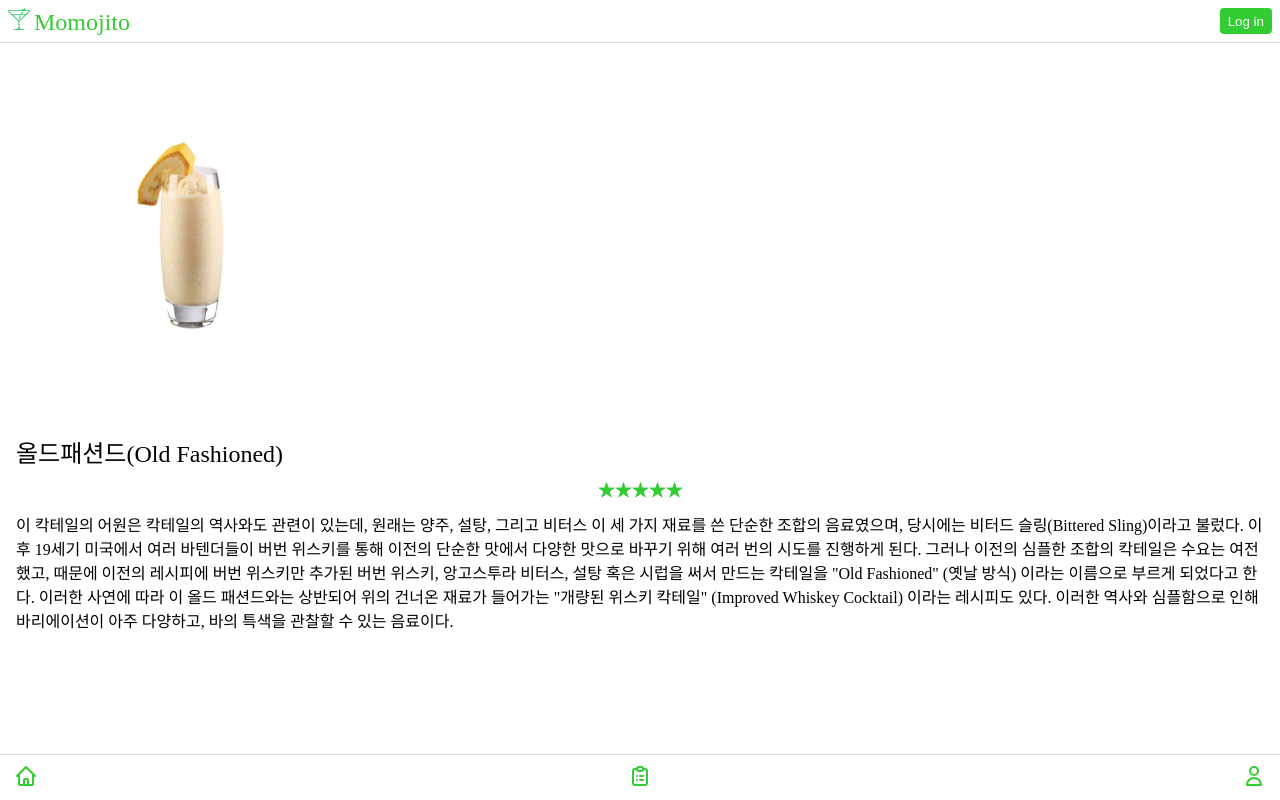
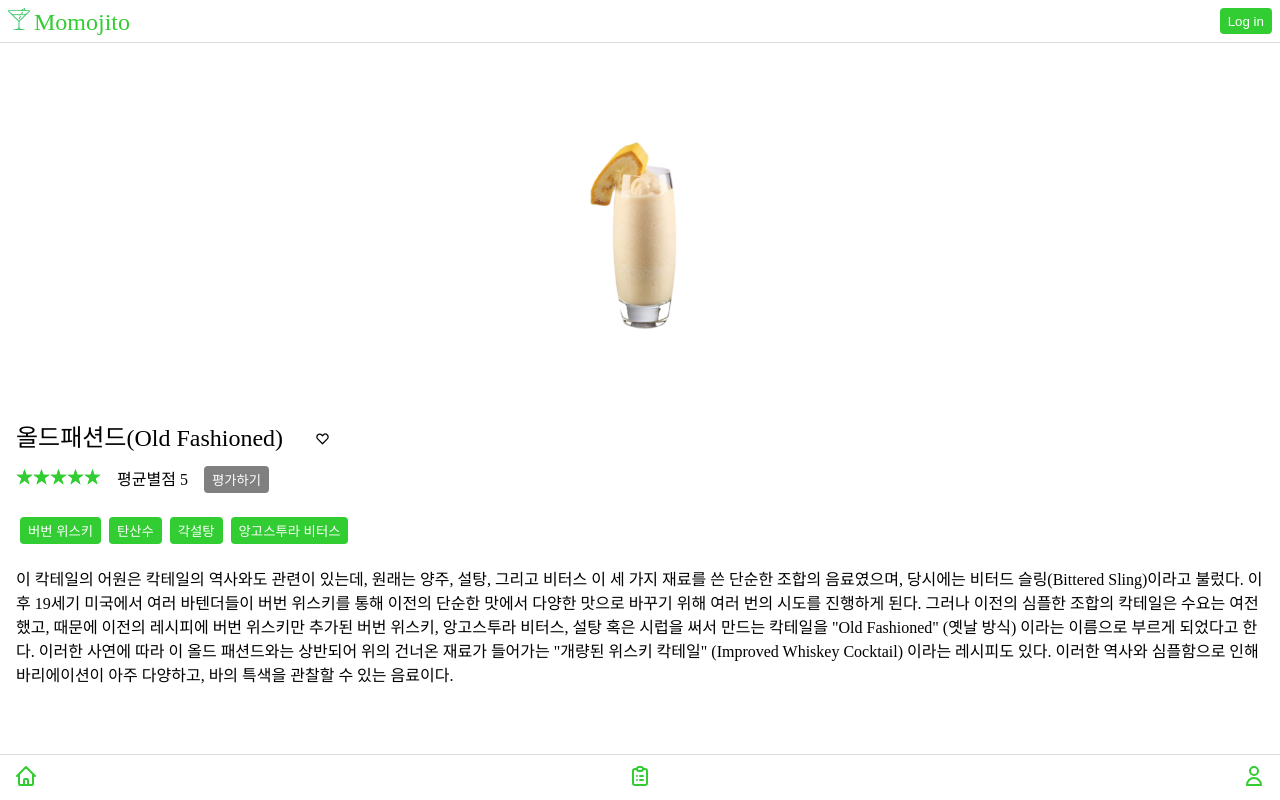
Before and after one commit to codestates/momojito_Client, a Next.js app: page /cocktails/0 in a window 1280 px wide. Built offline with nearby package versions, Linux system fonts and the light colour scheme.

Commit message:
Update Carousel

```diff
--- a/components/ButtonList.js
+++ b/components/ButtonList.js
@@ -4,20 +4,22 @@ import Button from "./Button";
 const Container = styled.div`
   display: flex;
   padding: 1rem;
-  justify-content: space-evenly;
+  justify-content: ${(props) => (props.all ? "flex-start" : "space-around")};
 `;
 
 export default function ButtonList({
   buttonList,
   buttonSelected,
   setButtonSelected,
+  all,
 }) {
   return (
-    <Container>
+    <Container all={all}>
       {buttonList.map((v, i) => (
         <Button
+          m={all ? "0 0.25rem" : ""}
           key={v}
-          selected={i === buttonSelected}
+          selected={all ? true : i === buttonSelected}
           onClick={(e) => {
             setButtonSelected(i);
           }}
--- a/components/Carousel.js
+++ b/components/Carousel.js
@@ -1,19 +1,21 @@
 import Button from "../components/Button";
-import styled from "styled-components";
-import SwiperCore, { Pagination, Autoplay } from "swiper";
+import styled, { css } from "styled-components";
+import SwiperCore, { Navigation, Pagination, Autoplay } from "swiper";
 import { Swiper, SwiperSlide } from "swiper/react";
-SwiperCore.use([Pagination, Autoplay]);
+SwiperCore.use([Navigation, Pagination, Autoplay]);
 const Divwithbg = styled.div`
-  background-image: linear-gradient(
+  background-image: ${(props) =>
+    props.heading
+      ? css`linear-gradient(
       180deg,
       #000000 0%,
       rgba(255, 255, 255, 0.09375) 100%,
       rgba(255, 255, 255, 0) 100%
-    ),
-    ${(props) => props.url};
+    ), ${props.url}`
+      : props.url};
   background-size: cover;
-  width: 100%;
-  height: 200px;
+  width: 375px;
+  height: ${(props) => (props.heading ? "200px" : "375px")};
   display: flex;
   align-items: center;
   justify-content: center;
@@ -38,7 +40,7 @@ const Divwithbg = styled.div`
 
 function Slide({ url, heading }) {
   return (
-    <Divwithbg url={url}>
+    <Divwithbg url={url} heading={heading}>
       {heading ? (
         <div className="">
           <h1>{heading}</h1>
@@ -53,7 +55,7 @@ function Slide({ url, heading }) {
 
 export default function Carousel({ carouselList }) {
   return (
-    <Swiper pagination autoplay={{ delay: 5000 }}>
+    <Swiper autoplay={{ delay: 5000 }}>
       {carouselList.map(({ url, heading }) => (
         <SwiperSlide key={url}>
           <Slide url={url} heading={heading}></Slide>
--- a/components/StarList.js
+++ b/components/StarList.js
@@ -4,6 +4,7 @@ import styled, { ThemeContext } from "styled-components";
 const Container = styled.div`
   display: flex;
   justify-content: center;
+  margin-top: -5px;
 `;
 
 export default function StarList({ rating }) {
--- a/pages/cocktails/[id].js
+++ b/pages/cocktails/[id].js
@@ -4,6 +4,9 @@ import Header from "../../components/Header.js";
 import Footer from "../../components/Footer.js";
 import StarList from "../../components/StarList";
 import db from "../../public/cocktaildb";
+import Carousel from "../../components/Carousel";
+import Button from "../../components/Button";
+import ButtonList from "../../components/ButtonList";
 
 const Container = styled.div`
   display: flex;
@@ -14,28 +17,81 @@ const Container = styled.div`
     height: 375px;
     margin-bottom: 0.5rem;
   }
-  h1 {
+  .nameheart {
+    display: flex;
+    align-items: center;
     text-align: left;
     font-size: 1.5rem;
-    padding: 1rem;
+    padding: 0.5rem 1rem;
+    svg {
+      margin-left: 2rem;
+      width: 15px;
+      height: 15px;
+    }
+  }
+  .stars {
+    padding: 0.5rem 1rem;
+    display: flex;
+    align-items: center;
+    h2 {
+      margin-left: 1rem;
+    }
+    button {
+      margin-left: 1rem;
+    }
+  }
+  .ingredients {
+    justify-content: flex-start;
   }
   p {
-    padding: 1rem;
+    padding: 0.5rem 1rem;
     line-height: 1.5rem;
   }
 `;
-
 export default function Cocktail({ id }) {
   const cocktail = db[id];
+  const carouselImages = [{ url: 'url("/bar0.jpeg");' }];
   return (
     <Root>
       <Header></Header>
       <Body>
         <Container>
-          <img src={`${cocktail.id}.jpeg`}></img>
-          <h1>{`${cocktail.koreanName}(${cocktail.name})`}</h1>
-          <StarList rating={cocktail.rating}></StarList>
+          <Carousel
+            carouselList={[
+              {
+                url: `url("/cocktails/${id}.jpeg");`,
+              },
+            ]}
+          ></Carousel>
+          <div className="nameheart">
+            <h1>{`${cocktail.koreanName}(${cocktail.name})`}</h1>
+            <svg
+              xmlns="http://www.w3.org/2000/svg"
+              fill="none"
+              viewBox="0 0 24 24"
+              stroke="currentColor"
+            >
+              <path
+                strokeLinecap="round"
+                strokeLinejoin="round"
+                strokeWidth={2}
+                d="M4.318 6.318a4.5 4.5 0 000 6.364L12 20.364l7.682-7.682a4.5 4.5 0 00-6.364-6.364L12 7.636l-1.318-1.318a4.5 4.5 0 00-6.364 0z"
+              />
+            </svg>
+          </div>
+          <div className="stars">
+            <StarList rating={cocktail.rating}></StarList>
+            <h2>평균별점 {cocktail.rating}</h2>
+            <Button>평가하기</Button>
+          </div>
+          <div className="ingredients">
+            <ButtonList
+              all
+              buttonList={cocktail.ingredients.split(",")}
+            ></ButtonList>
+          </div>
           <p>{cocktail.description}</p>
+          <div className=""></div>
         </Container>
       </Body>
       <Footer></Footer>
```
